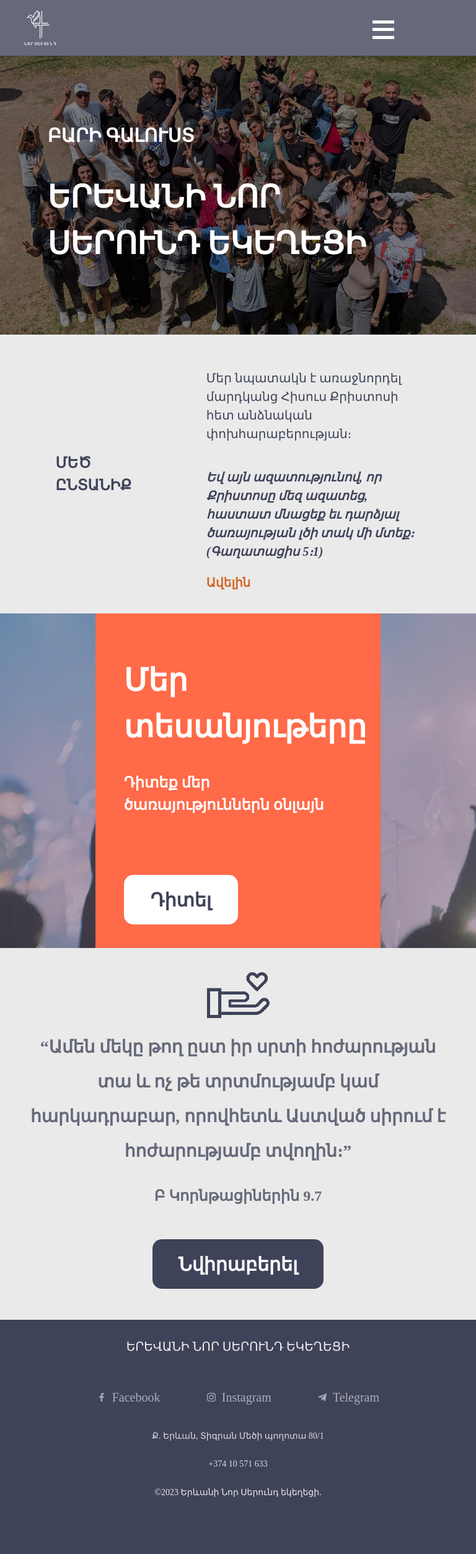
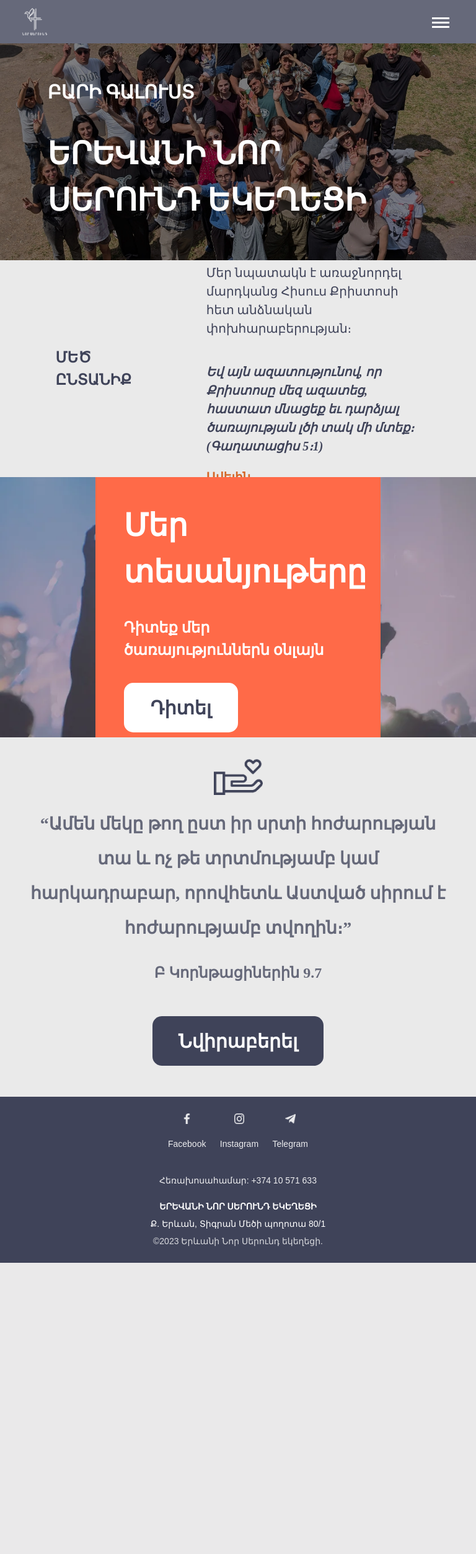
Before and after one commit to AshotAghabekyan/Church-Web, a Node server app: page / in a window 768 px wide. Shown: the whole page at 62% size. After the commit the page ends 2038 px from the top, so only its background shows below. Run offline with Node 20, Linux system fonts and the light colour scheme; some libraries are stand-ins or nearby versions; some web fonts are replaced.

Commit message:
header and footer refactoring

```diff
--- a/public/common/common.css
+++ b/public/common/common.css
@@ -1,6 +1,17 @@
 * {
     box-sizing: border-box;
 }
+
+
+:root {
+    --animation-curve: cubic-bezier(1,0,0,1);
+    --font-size-h1: 36px;
+    --font-size-h2: 32px;
+    --font-size-body: 18px;
+    --font-size-small: 16px;
+    --font-size-button: 18px;
+}
+
 
 
 body, html {
@@ -8,18 +19,11 @@
     width: 100%;
     height: 100%;
     font-family: 'bainsley';
-    font-size: calc(15px + 0.390625vw);
+    font-size: var(--font-size-body)
 }
 
 
-:root {
-    --animation-curve: cubic-bezier(1,0,0,1)
-    --font-size-h1: 36px;
-    --font-size-h2: 32px;
-    --font-size-body: 18px;
-    --font-size-small: 16px;
-    --font-size-button: 18px;
-}
+
 
 @media (min-width: 769px) and (max-width: 1024px) {
     :root {
--- a/public/common/footer/footer.css
+++ b/public/common/footer/footer.css
@@ -1,150 +1,110 @@
-
 
 
 footer {
     width: 100%;
-    min-height: max-content;
-    height:max-content;
     display: flex;
-    flex-direction: row;
+    flex-direction: column;
     justify-content: center;
     align-items: center;
     background-color: #3f4359;
+    padding: calc(1.2 * var(--font-size-body)) 0;
+    color: white;
+    font-family: Arial, sans-serif;
     line-height: 1.5;
-    font-size: 16px;
 }
 
- footer p {
-    margin: 2%
+#contacts {
+    width: 100%;
+    display: flex;
+    justify-content: center;
+    align-items: center;
+    gap: calc(1.6 * var(--font-size-body));
+    padding: calc(0.7 * var(--font-size-body)) 0;
 }
 
- footer #footerChurchName, #helpInfo {
-    width: 40%;
+.contact {
     display: flex;
     flex-direction: column;
     justify-content: center;
+    align-items: center;
+    text-decoration: none;
     color: white;
     opacity: 0.9;
+    transition: opacity 0.3s ease;
 }
 
- footer #footerChurchName, #helpInfo div {
+.contact:hover {
+    opacity: 1;
+}
+
+.contact div {
+    display: flex;
+    flex-direction: column;
+    align-items: center;
+}
+
+.contact img {
+    width: calc(1.2 * var(--font-size-body));
+    height: calc(1.2 * var(--font-size-body));
+    margin-bottom: calc(0.6 * var(--font-size-body));
+    transition: transform 0.3s ease;
+}
+
+.contact img:hover {
+    transform: scale(1.1);
+}
+
+#additionalInfo {
+    width: 90%;
     display: flex;
     flex-direction: row;
-    justify-content: center;;
+    align-items: center;
+    justify-content: center;
+    margin: calc(0.5 * var(--font-size-body)) 0;
+    gap: calc(0.5 * var(--font-size-body));
+    text-align: center;
 }
 
- footer #footerChurchName, #helpInfo #networkLinks {
-    display: flex;
-    margin: 2%;
-    justify-content: space-evenly;
-    align-items: center;
-    flex-direction: row;
-    font-size: 16px;
-    color: white;
-    opacity: 0.9;
+#churchTitle {
+    font-weight: bold;
+    margin: calc(0.5 * var(--font-size-body)) 0;
 }
 
-footer #footerChurchName, #helpInfo #aditionalInfo {
-    display: flex;
-    flex-direction: column;
-    justify-content: center;
-    color: white;
-    opacity: 0.9;
+#releaseDate {
+    opacity: 0.8;
 }
 
 
-
-footer #networkLinks {
-    display: flex;
-    flex-wrap: wrap;
-    justify-content: center;
-    align-items: center;
-    margin: 20px 0;
+@media screen and (min-width: 768px)  and (max-width: 992px){
+    footer {
+        flex-direction: column;
     }
 
-footer #networkLinks .linkPoint {
-    margin: 10px;
-    text-align: center;
+    #contacts {
+        flex-direction: row;
     }
 
-
-footer #footerChurchName, #helpInfo #networkLinks a {
-    text-decoration: none;
-    color: white;
-    opacity: 0.7;
-    font-size: 20px;
-    transition: 0.4s;
+    #additionalInfo {
+        flex-direction: column;
+        justify-content: center;
     }
 
-footer #networkLinks a img {
-    margin-right: 5%;
-    margin-top: 7px;
-    margin-bottom: 7px;
-    scale: 0.7;
-}
-
-footer #footerChurchName, #helpInfo #networkLinks a:hover {
-    opacity: 1;
-}
-
-footer #footerChurchName, #releaseDate {
-    display: flex;
-    justify-content: center;
-    text-align: center;
-     width: 20%;
-     height: auto;
-     color: white;
-     opacity: 0.9;
- }
-
-
- @media screen and (min-width: 768px) and (max-width: 992px) {
-    footer {
-        font-size: 18px;
-        flex-grow: 1;
-        height: max-content;
+    #additionalInfo p {
+        margin: 0%;
     }
 }
 
 
-
- @media screen and (max-width: 768px){
-    footer {
+@media screen and (max-width: 767px) {
+    #contacts, #additionalInfo {
+        gap: calc(0.9 * var(--font-size-body));
+    }
+    #additionalInfo {
         flex-direction: column;
-        justify-content: left;
-        align-items: center;
-        height: max-content;
-        flex-grow: 1;
-        font-size: 14px;
-        padding-bottom: 10%;
-
+        justify-content: center;
     }
 
-    footer #footerChurchName, #helpInfo, #releaseDate {
-        width: 80%;
-    }
-
-    footer #networkLinks {
-        flex-direction: column;
-        align-items: center;
-    }
-
-    footer #networkLinks .linkPoint {
-        margin-left: 10px;
-        margin-right: 10px;
-    }
-
-    footer #networkLinks a img {
-        margin-right: 5%;
-        margin-top: 7px;
-        margin-bottom: 7px;
-        scale: 0.7;
+    #additionalInfo p {
+        margin: 0%;
     }
 }
-
-
-@media screen and (min-width: 601px) {
-    footer #networkLinks {
-        flex-direction: row;
-    }
-}
--- a/public/common/footer/footer.hbs
+++ b/public/common/footer/footer.hbs
@@ -2,37 +2,28 @@
 
 
 <footer>
-    <div id="footerChurchName">
-        <p>
+    <div id="contacts">
+        <a class="contact" href="https://www.facebook.com/newgenerationchurch.am" target="_blank">
+            <div><img src="/public/images/facebook.webp" loading="lazy"><p>Facebook</p></div>
+        </a>
+        <a class="contact"  href="https://www.instagram.com/newgeneration_arm/" target="_blank">
+            <div><img src="/public/images/instagram.webp" loading="lazy"><p>Instagram</p></div>
+        </a>
+        <a class="contact" href="https://t.me/newgenerationarmenia" target="_blank">
+            <div><img src="/public/images/telegram.webp" loading="lazy"><p>Telegram</p></div>
+        </a>
+    </div>
+
+    <p class="contact">Հեռախոսահամար: +374 10 571 633</p>
+
+    <div id="additionalInfo">
+        <p id="churchTitle">
             ԵՐԵՎԱՆԻ
             ՆՈՐ ՍԵՐՈՒՆԴ
             ԵԿԵՂԵՑԻ
         </p>
+        <p id="address">Ք. Երևան, Տիգրան Մեծի պողոտա 80/1</p>
+        <p id="releaseDate">©2023 Երևանի Նոր Սերունդ եկեղեցի.</p>
     </div>
-    <div id="helpInfo">
-        <div id="networkLinks">
-            <div class="linkPoint">
-                <a href="https://www.facebook.com/newgenerationchurch.am" target="_blank">
-                    <div><img src="/public/images/facebook.webp" loading="lazy"><p>Facebook</p></div>
-                </a>
-            </div>
-            <div class="linkPoint">
-                <a href="https://www.instagram.com/newgeneration_arm/" target="_blank">
-                    <div><img src="/public/images/instagram.webp" loading="lazy"><p>Instagram</p></div>
-                </a>
-            </div>
-            <div class="linkPoint">
-                <a href="https://t.me/newgenerationarmenia" target="_blank">
-                    <div><img src="/public/images/telegram.webp" loading="lazy"><p>Telegram</p></div>
-                </a>
-            </div>
-        </div>
-        <div id="aditionalInfo">
-            <div><p>Ք. Երևան, Տիգրան Մեծի պողոտա 80/1</p></div>
-            <div><p>+374 10 571 633</p></div>
-        </div>
-    </div>
-    <div id="releaseDate">
-        <p>©2023 Երևանի Նոր Սերունդ եկեղեցի.</p>
-    </div>
+
 </footer>
--- a/public/common/header/header.css
+++ b/public/common/header/header.css
@@ -1,7 +1,7 @@
 
 header {
     box-sizing: border-box;
-    height: 4rem;
+    height: calc(var(--font-size-body) * 5);
     width: 100%;
     display: flex;
     flex-direction: row;
@@ -18,7 +18,7 @@
     display: flex;
     justify-content: center;
     align-items: center;
-    gap: 5%;
+    gap: var(--font-size-body);
 }
 
 
@@ -38,7 +38,7 @@
     color: white;
     text-decoration: none;
     transition: 0.2s;
-    font-size: larger;
+    font-size: var(--font-size-body);
     white-space: nowrap;
     width: 100%;
 }
@@ -51,8 +51,8 @@
 #toggleLabel {
     display: none;
     z-index: 7;
-    width: 35px;
-    height: 5px;
+    width: calc(2 * var(--font-size-body));
+    height: 0.2rem;
     position: absolute;
     background-color: white;
     cursor: pointer;
@@ -62,7 +62,7 @@
         z-index: 7;
         content: "";
         width: 100%;
-        height: 5px;
+        height: 0.2rem;
         background-color: white;
         position: absolute;
         transition: all 0.6s var(--animation-curve)
@@ -107,13 +107,13 @@
 
 #logo {
     position: absolute;
-    left: 20px;
+    left: calc(1.5 * var(--font-size-body));
     background: url("/public/images/white_NG_logo.webp");
     background-repeat: no-repeat;
     background-size: contain;
     background-repeat: no-repeat;
-    width: 100px;
-    height: 100px;
+    width: calc(5 * var(--font-size-body));
+    height: calc(5 * var(--font-size-body));
     margin: 0;
     display: flex;
     align-items: center;
@@ -123,7 +123,7 @@
 
 #logo a {
     width: 100%;
-    height: 100px;
+    height: calc(5 * var(--font-size-body));
 }
 
 
@@ -151,8 +151,8 @@
     width: 100%;
     padding-bottom: 10%;
     border: none;
-    border-bottom-left-radius: 20px;
-    border-bottom-right-radius: 20px;
+    border-bottom-left-radius: calc(1.8 * var(--font-size-body));
+    border-bottom-right-radius: calc(1.8 * var(--font-size-body));
     background-color: #66697a;
     display: none;
     text-align: center;
@@ -201,7 +201,7 @@
 
 .modal-content div a {
     color: white;
-    font-size: 20px;
+    font-size: calc(1.2 * var(--font-size-body));
     text-decoration: none;
 }
 
@@ -209,61 +209,14 @@
 
 
 
-@media screen and (min-width: 768px) and (max-width: 992px) {
+@media screen and (min-width: 769px) and (max-width: 992px) {
     header {
-        min-height: 6rem;
+        min-height: calc(5 * var(--font-size-body));
         width: 100%;
         display: flex;
         flex-direction: row;
         justify-content: right;
         align-items: center;
-        font-size: 25px;
-        background-color:  #66697a;
-        font-family: 'kotayk';
-    }
-
-    header #navOptions {
-        display: none;
-    }
-
-
-    #logo {
-        width: 100px;
-        height: 100px;
-    }
-
-    header #mobileNavToggle {
-        display: flex;
-        color: white;
-        justify-content: center;
-        padding: 2%;
-        margin-right: 5%;
-        color:white
-    }
-
-
-    #toggleLabel {
-        margin-right: 5%;
-        display: flex;
-    }
-
-    .modal-content div a {
-        font-size: 35px;
-    }
-}
-
-
-
-
-@media screen and (max-width: 768px){
-    header {
-        min-height: 5rem;
-        width: 100%;
-        display: flex;
-        flex-direction: row;
-        justify-content: right;
-        align-items: center;
-        font-size: 16px;
         background-color:  #66697a;
         font-family: 'kotayk';
     }
@@ -278,13 +231,44 @@
         color: white;
         justify-content: center;
         padding: 2%;
-        margin-right: 15%;
+        margin-right:  calc(5 * var(--font-size-body));
         color:white
     }
 
-    #logo {
-        width: 90px;
-        height: 90px;
+
+    #toggleLabel {
+        margin-right: 5%;
+        display: flex;
+    }
+}
+
+
+
+
+@media screen and (max-width: 768px){
+    header {
+        min-height: calc(5 * var(--font-size-body));
+        width: 100%;
+        display: flex;
+        flex-direction: row;
+        justify-content: right;
+        align-items: center;
+        background-color:  #66697a;
+        font-family: 'kotayk';
+    }
+
+    header #navOptions {
+        display: none;
+    }
+
+
+    header #mobileNavToggle {
+        display: flex;
+        color: white;
+        justify-content: center;
+        padding: 2%;
+        margin-right: calc(3 * var(--font-size-body));
+        color:white
     }
 
 
```
Lines whose indentation alone changed are shown as unchanged.
